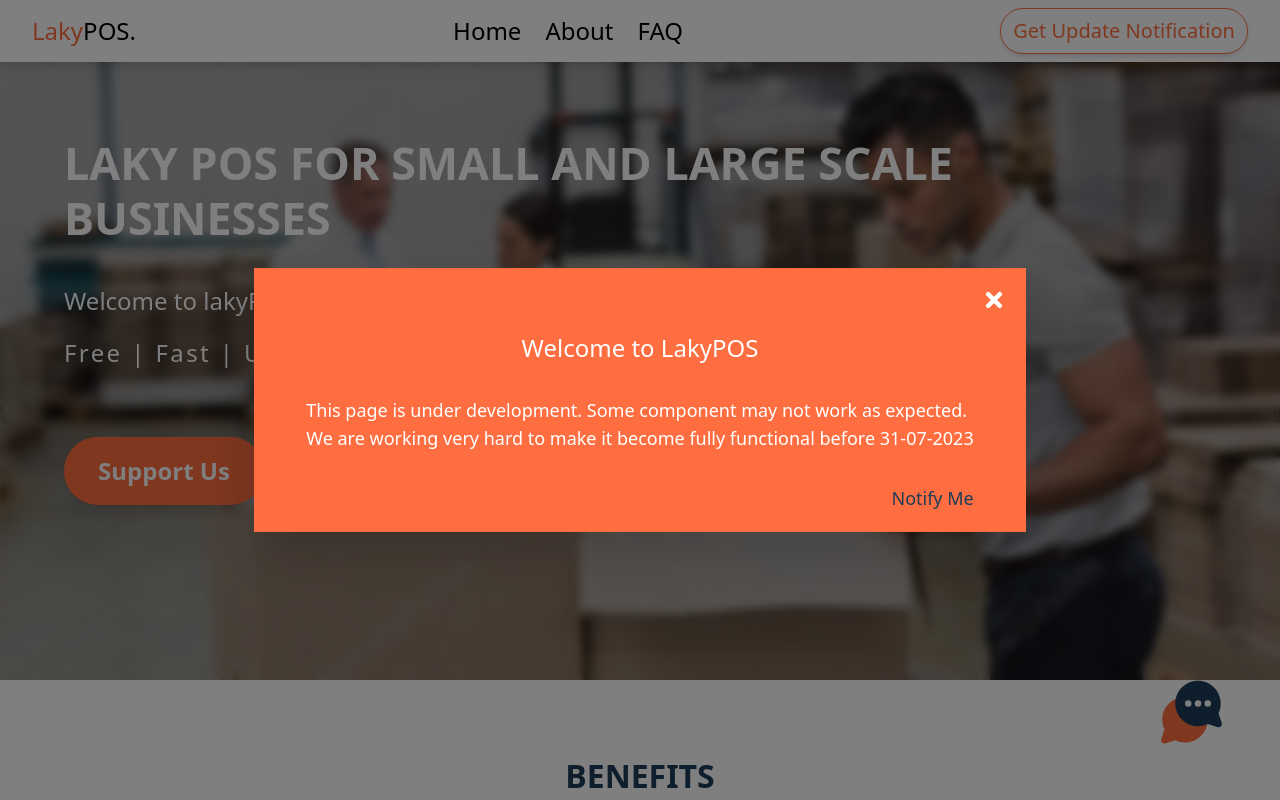
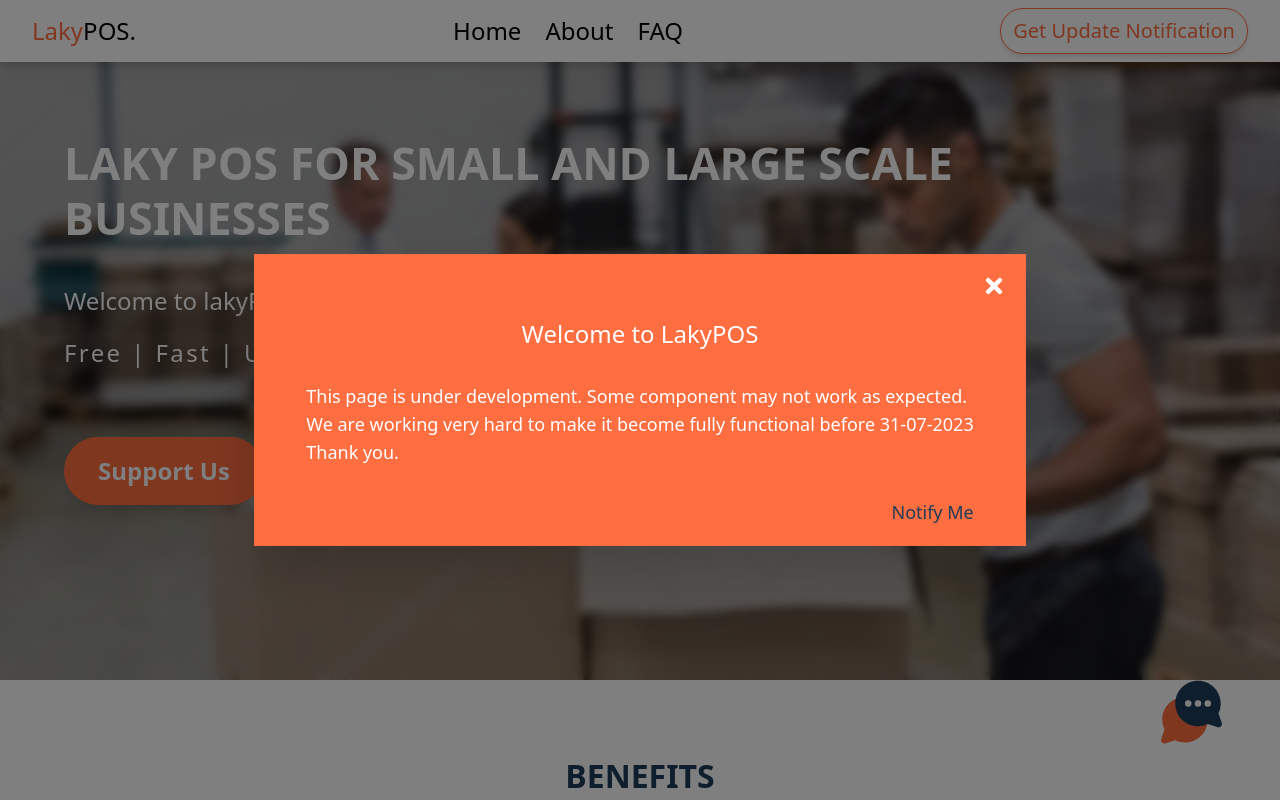
Before and after one commit to kusiLaw/lakypos_web, a Next.js app: page / in a window 1280 px wide. Shown: the top 800 px of the page. Built offline with nearby package versions, Linux system fonts and the light colour scheme.

Commit message:
Update dev popup text

```diff
--- a/src/components/underdev/underdev.js
+++ b/src/components/underdev/underdev.js
@@ -15,7 +15,7 @@
            work as expected. <br/> We are working very hard to make it become fully functional before 31-07-2023
 
            <br/>
-
+           Thank you.
         </p>
 
         <p onClick={()=>{setDisplay(false); setDisplayNotifyMe(true)}} className="text-end text-default_blue cursor-pointer text-lg">Notify Me </p>
```
